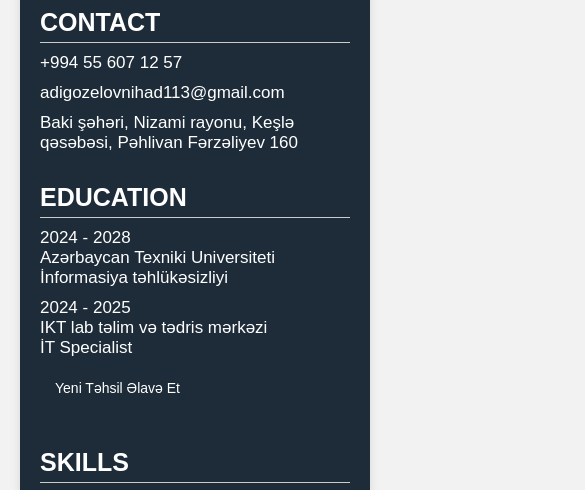
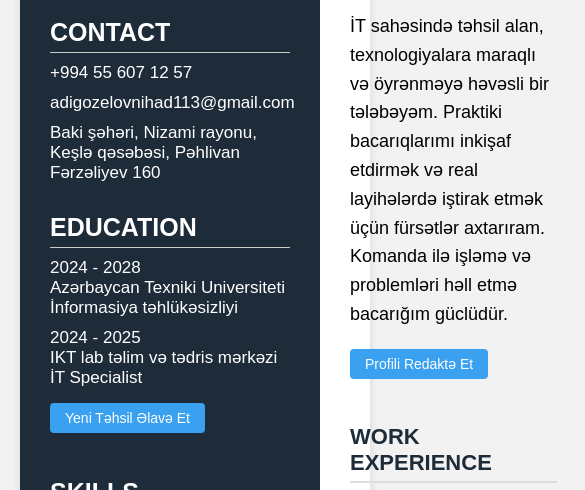
Before and after one commit to Ad1gozalovNihad/weblab2, a plain HTML site: page cv-site/index.html in a window 390 px wide. Shown: the part 286-776 px from the top of the page, 585 px wide, since content can reach past the window. Drawn offline with Linux system fonts and the light colour scheme.

Commit message:
css edited

```diff
--- a/cv-site/style.css
+++ b/cv-site/style.css
@@ -129,7 +129,7 @@ body {
 }
 
 .add-btn, .save-btn, .cancel-btn, .remove-btn {
-  background-color: #1e2c3a;
+  background-color: #39a1f0;
   color: #fff;
   border: none;
   padding: 7px 15px;
@@ -171,16 +171,3 @@ textarea {
 .hidden {
   display: none;
 }
-
-/* Responsive */
-@media (max-width: 900px) {
-  .container {
-    grid-template-columns: 1fr;
-  }
-  .sidebar {
-    padding: 20px;
-  }
-  .main {
-    padding: 20px;
-  }
-}
```
